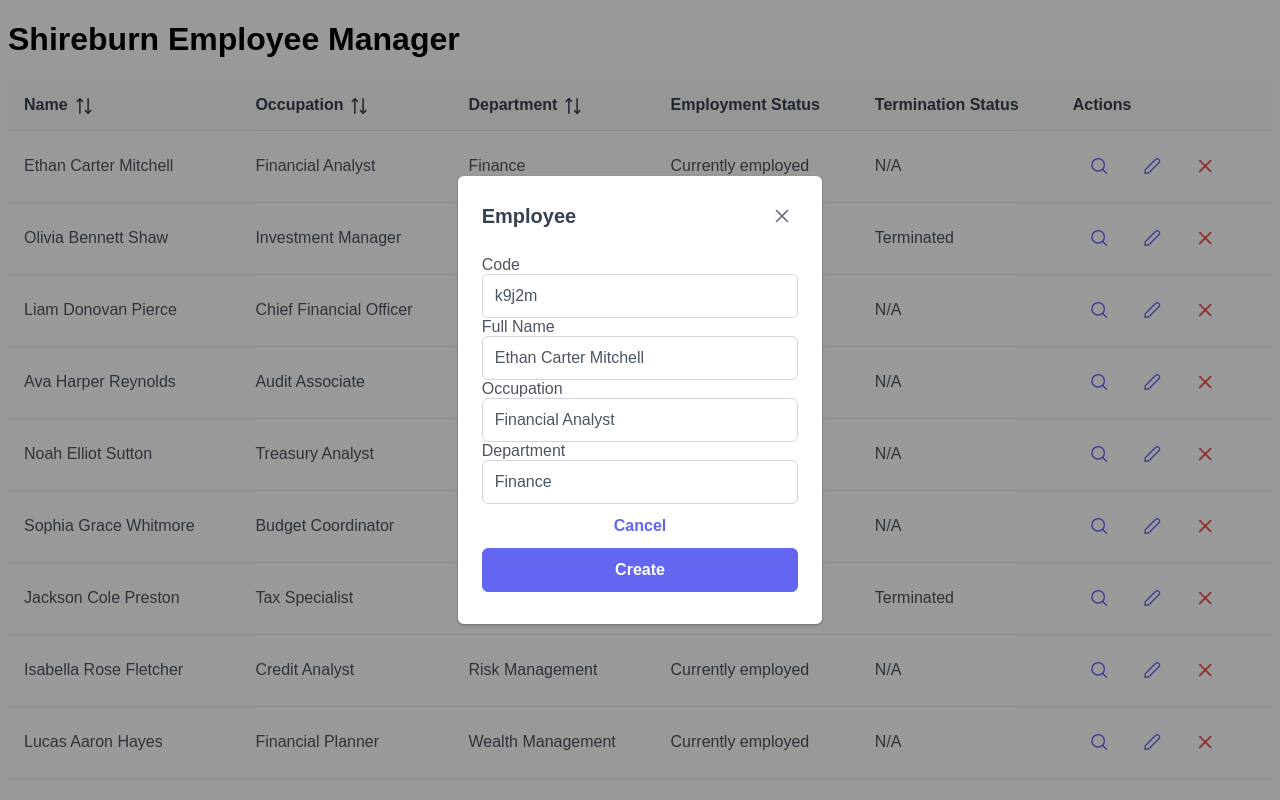
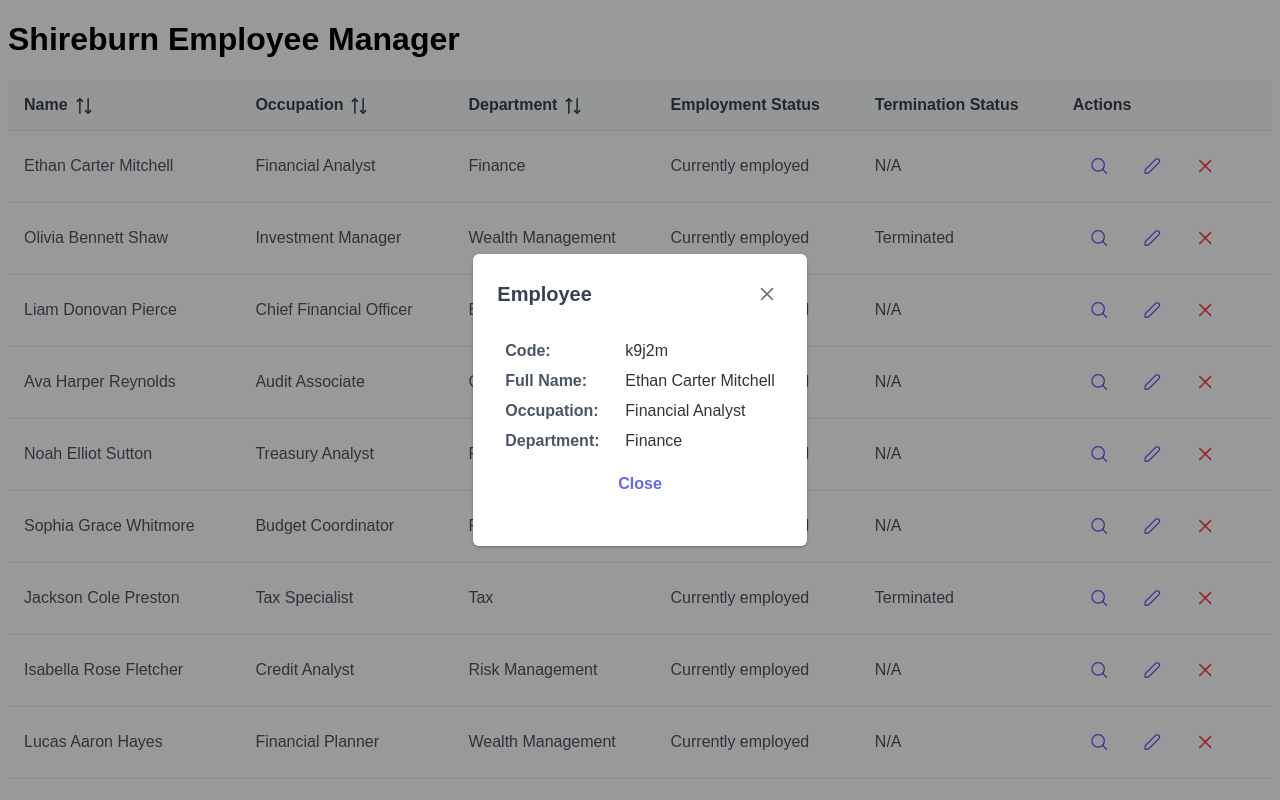
Before and after one commit to danielstorey533/Shireburn, a Vue app: page / in a window 1280 px wide. Both pictures are taken after a click on the button 1099 px from the left and 166 px from the top of the page. Shown: the top 800 px of the page. Built offline with nearby package versions, Linux system fonts and the light colour scheme; a web font is replaced by a local one.

Commit message:
Added view employee functionality

```diff
--- a/src/components/EmployeeModal.vue
+++ b/src/components/EmployeeModal.vue
@@ -1,18 +1,46 @@
 <template>
-  <Dialog :visible="visible" modal header="Employee" :closable="true" @hide="emitClose">
+  <Dialog v-model:visible="internalVisible" :visible="visible" modal header="Employee" :closable="true" @hide="emitClose" class="employee-dialog">
     <div class="p-fluid">
+
+      <div v-if="isViewMode" class="view-mode">
+        <div class="view-field">
+          <span class="view-label">Code:</span>
+          <span class="view-value">{{ form.code }}</span>
+        </div>
+        <div class="view-field">
+          <span class="view-label">Full Name:</span>
+          <span class="view-value">{{ form.fullName }}</span>
+        </div>
+        <div class="view-field">
+          <span class="view-label">Occupation:</span>
+          <span class="view-value">{{ form.occupation }}</span>
+        </div>
+        <div class="view-field">
+          <span class="view-label">Department:</span>
+          <span class="view-value">{{ form.department }}</span>
+        </div>
+
+        <div class="flex justify-end mt-4">
+          <Button label="Close" class="p-button-text" @click="emitClose" />
+        </div>
+      </div>
+
+      <div v-else>
         <div class="field">
           <label for="code">Code</label>
           <InputText id="code" v-model="form.code" />
         </div>
+
         <div class="field">
           <label for="fullName">Full Name</label>
           <InputText id="fullName" v-model="form.fullName" />
         </div>
+
         <div class="field">
           <label for="occupation">Occupation</label>
           <InputText id="occupation" v-model="form.occupation" />
         </div>
+
         <div class="field">
           <label for="department">Department</label>
           <InputText id="department" v-model="form.department" />
@@ -23,8 +51,11 @@
           <Button :label="isEditMode ? 'Save' : 'Create'" @click="emitSave" />
         </div>
       </div>
+
+    </div>
   </Dialog>
 </template>
+
 
 <script lang="ts" setup>
 import { ref, watch } from 'vue';
@@ -36,9 +67,12 @@ const props = defineProps<{
   visible: boolean;
   employee?: any;
   isEditMode: boolean;
+  isViewMode: boolean; //I could probably replace isViewMode with a logic check (!isEditMode && employee not null)
+                       //but it would make the code less readable (in my opinion).
 }>();
 
 const emit = defineEmits(['close', 'save']);
+const internalVisible = ref(props.visible);
 
 const form = ref({
   id: null,
@@ -67,6 +101,12 @@ watch(
   { immediate: true }
 );
 
+//Links the Dialog x button to cancel button.
+watch(() => props.visible, (val) => {
+  internalVisible.value = val;
+});
+
+
 const emitClose = () => {
   emit('close');
 };
@@ -75,3 +115,28 @@ const emitSave = () => {
   emit('save', { ...form.value });
 };
 </script>
+
+
+<style scoped>
+.employee-dialog {
+  min-width: 450px;
+}
+
+.view-mode {
+  padding: 0.5rem;
+}
+
+.view-field {
+  display: flex;
+  margin-bottom: 0.75rem;
+}
+
+.view-label {
+  font-weight: bold;
+  width: 120px;
+}
+
+.view-value {
+  color: #333;
+}
+</style>
--- a/src/views/EmployeeDashboard.vue
+++ b/src/views/EmployeeDashboard.vue
@@ -53,6 +53,7 @@
       :visible="showModal"
       :employee="selectedEmployee"
       :isEditMode="isEditMode"
+      :isViewMode="isViewMode"
       @close="onModalClose"
       @save="onModalSave"
     />
@@ -77,6 +78,7 @@ import EmployeeModal from '@/components/EmployeeModal.vue';
 const selectedEmployee = ref<any | null>(null);
 const showModal = ref(false);
 const isEditMode = ref(false);
+const isViewMode = ref(false);
 const store = useEmployeeStore();
 const confirm = useConfirm();
 
@@ -98,12 +100,14 @@ const onLazyLoad = (event: any) => {
 const onView = (rowData: any) => {
   selectedEmployee.value = rowData;
   isEditMode.value = false;
+  isViewMode.value = true;
   showModal.value = true;
 };
 
 const onEdit = (rowData: any) => {
   selectedEmployee.value = rowData;
   isEditMode.value = true;
+  isViewMode.value = false;
   showModal.value = true;
 };
 
```
Lines whose indentation alone changed are shown as unchanged.
